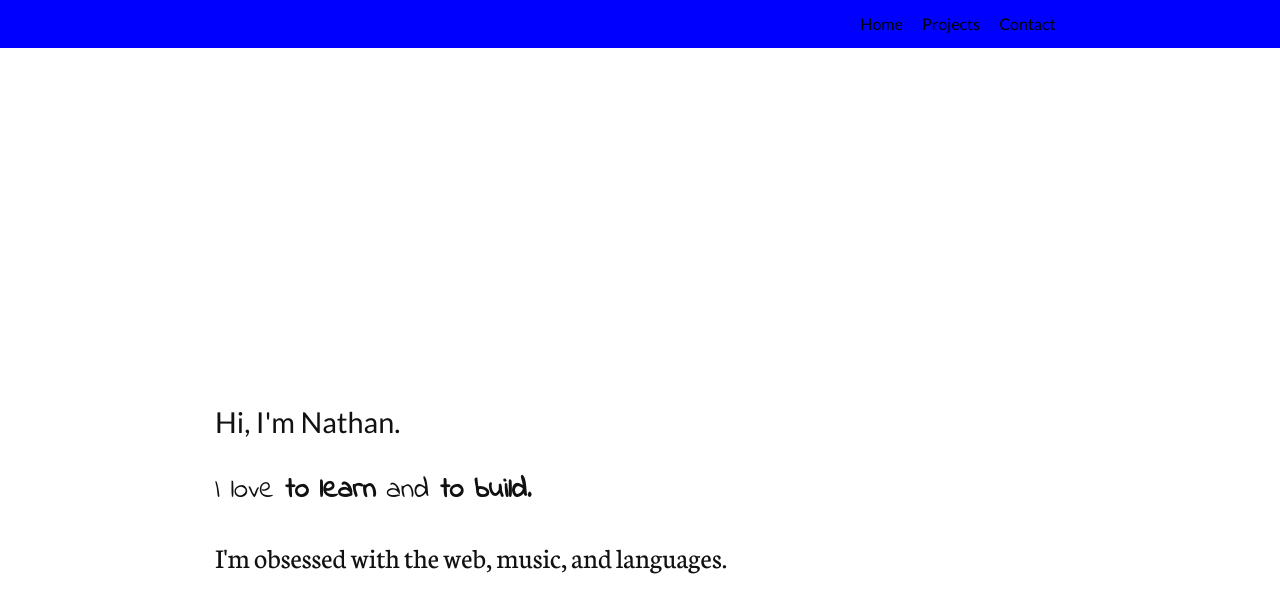
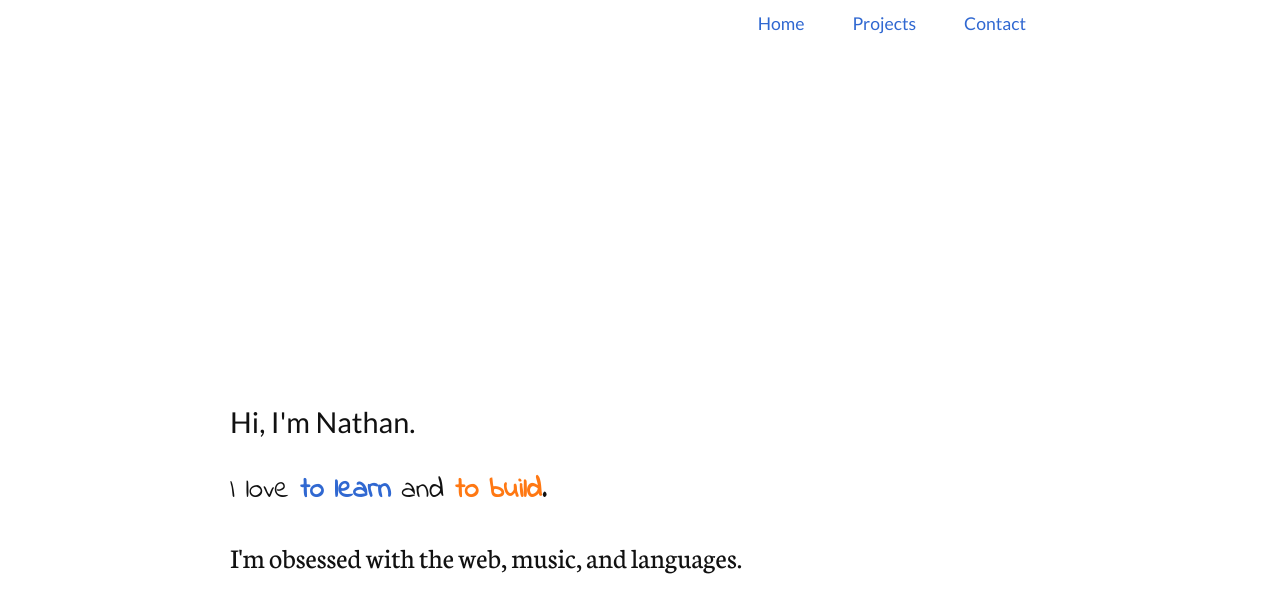
Before and after one commit to nwshane/nwshane.github.io, a Jekyll site: the page built from index.html, in a window 1280 px wide and 900 px high. Shown: the top 613 px of the window. Built offline with Jekyll 4.4.1, drawn with Linux system fonts in a browser that asks for light colours.

Commit message:
More style improvements.

```diff
--- /dev/null
+++ b/_sass/_colors.scss
@@ -0,0 +1,4 @@
+// $primary-color: #5C5CFF;
+$primary-color: #3068D1;
+$secondary-color: #FF7813;
+$tertiary-color: #04B200;
--- a/_sass/_mixins.scss
+++ b/_sass/_mixins.scss
@@ -6,7 +6,7 @@
   }
 
   @media (min-width: 1050px) {
-    max-width: 850px;
+    max-width: 820px;
   }
 }
 
--- a/_sass/components/_header.scss
+++ b/_sass/components/_header.scss
@@ -1,5 +1,4 @@
 .header {
-  background-color: blue;
   z-index: 99;
   height: inherit;
 
@@ -18,16 +17,23 @@
       justify-content: flex-end;
       align-items: center;
       margin: 0;
+      padding: 0;
       height: inherit;
     }
 
       .header-nav-list-item {
         list-style-type: none;
         margin: 0 0.6rem;
+
+        @media (min-width: 600px) {
+          font-size: 1.1em;
+          margin: 0 1.5rem;
+        }
+
       }
 
         .header-nav-list-item-link {
-          color: black;
+          color: $primary-color;
           text-decoration: none;
         }
 
--- a/_sass/components/_important-text.scss
+++ b/_sass/components/_important-text.scss
@@ -1,3 +1,11 @@
 .important-text {
   font-weight: 800;
 }
+
+.important-text.mod-intro-1 {
+  color: $primary-color;
+}
+
+.important-text.mod-intro-2 {
+  color: $secondary-color;
+}
--- a/css/main.scss
+++ b/css/main.scss
@@ -6,6 +6,7 @@
 @import
         'normalize',
         'variables',
+        'colors',
         'mixins',
         'utilities',
         'components/header',
--- a/index.html
+++ b/index.html
@@ -18,7 +18,7 @@ layout: default
     </p>
 
     <p class='intro-text-line'>
-      I love <strong class='important-text'>to learn</strong> and <strong class='important-text'>to build</strong>.
+      I love <strong class='important-text mod-intro-1'>to learn</strong> and <strong class='important-text mod-intro-2'>to build</strong>.
     </p>
 
     <p class='intro-text-line'>
```
